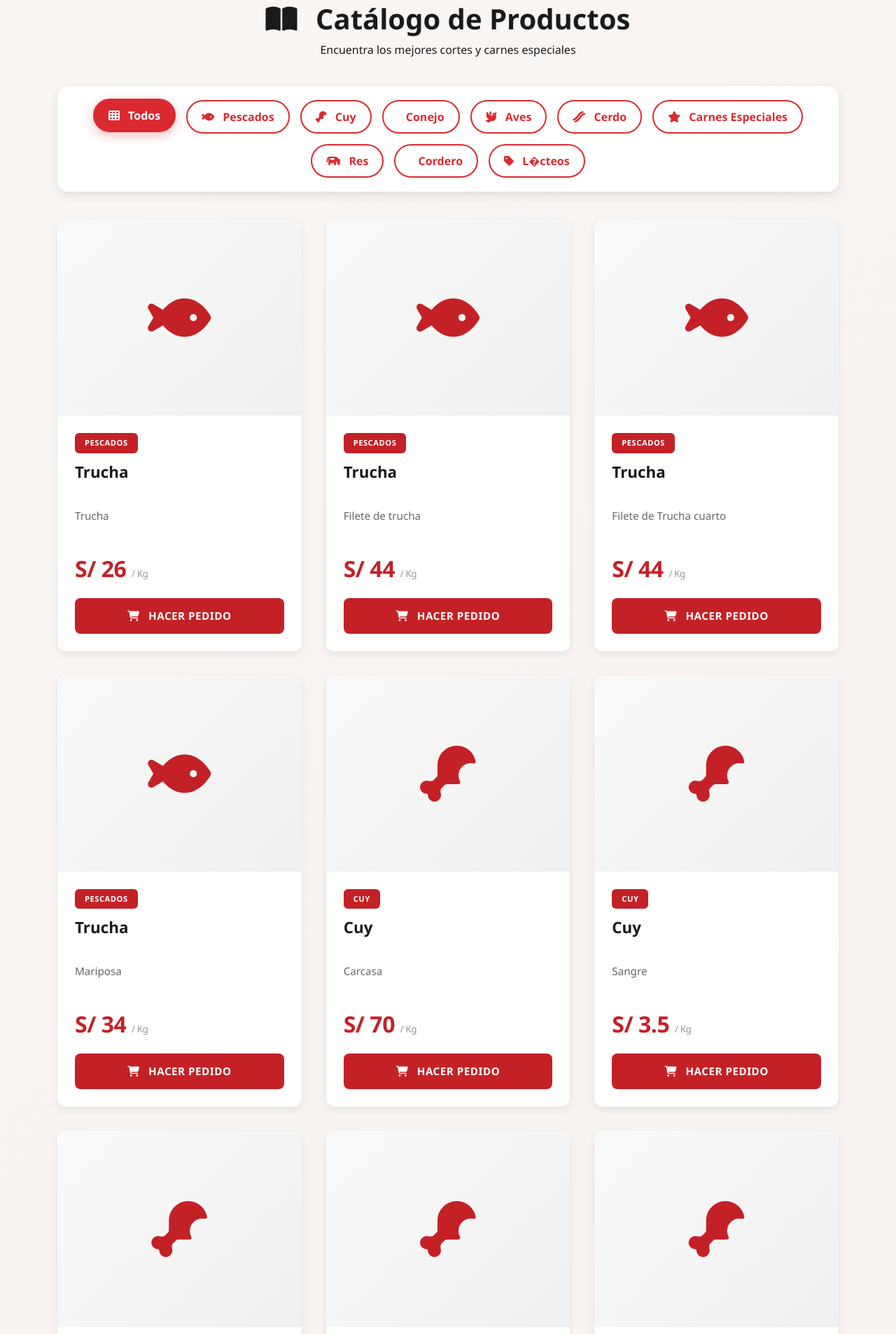
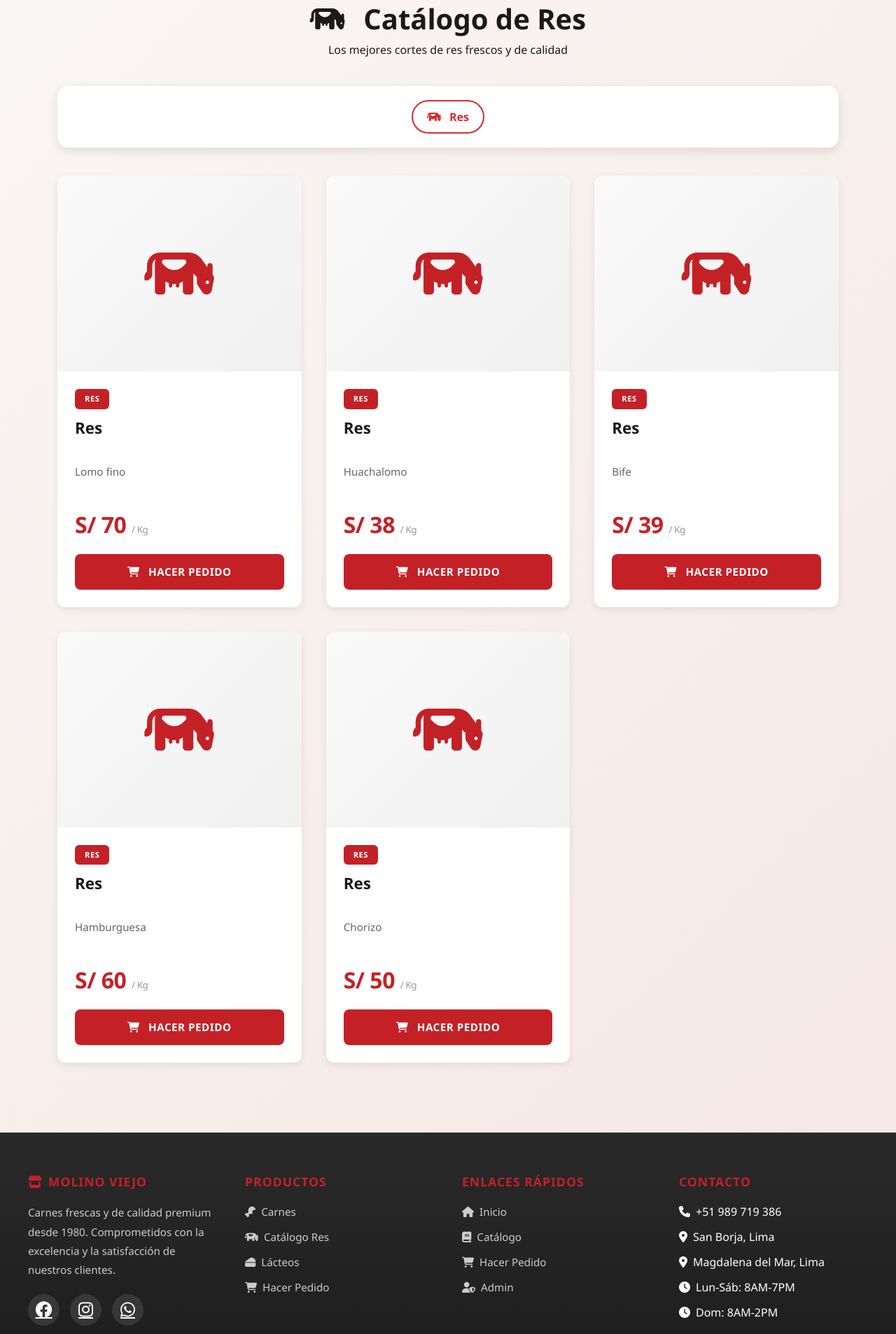
Before and after one commit to JuanPabl045/Formulario_pedidos, a website: page public/catalogo.html in a window 1280 px wide. Shown: the part 193-2100 px from the top of the page at 70% size. Drawn offline with nearby package versions, Linux system fonts and the light colour scheme.

Commit message:
Cambiar Catálogo a exclusivamente Res, eliminar otros productos

```diff
--- a/public/catalogo.html
+++ b/public/catalogo.html
@@ -377,17 +377,14 @@
   <!-- CONTENIDO -->
   <div class="container-fluid">
     <div class="page-title">
-      <h1><i class="fas fa-book-open me-3"></i> Catálogo de Productos</h1>
-      <p>Encuentra los mejores cortes y carnes especiales</p>
+      <h1><i class="fas fa-cow me-3"></i> Catálogo de Res</h1>
+      <p>Los mejores cortes de res frescos y de calidad</p>
     </div>
 
     <div class="container">
       <!-- FILTROS -->
       <div class="filters" id="filtros">
-        <button class="filter-btn active" data-categoria="Todos">
-          <i class="fas fa-th me-2"></i> Todos
-        </button>
-        <!-- Se llenarán dinámicamente -->
+        <!-- Se llenarán solo con Res -->
       </div>
 
       <!-- GRID DE PRODUCTOS -->
@@ -405,7 +402,7 @@
   <script>
     let productos = [];
     let categorias = new Set();
-    let categoriaActual = 'Todos';
+    let categoriaActual = 'Res';
 
     // Iconos por categoría
     const iconosCategorias = {
@@ -427,10 +424,9 @@
         const response = await fetch('productos_con_imagenes.json');
         productos = await response.json();
 
-        // Extraer categorías únicas
-        productos.forEach(p => {
-          if (p.CATEGORIA) categorias.add(p.CATEGORIA);
-        });
+        // Filtrar solo Res
+        productos = productos.filter(p => p.CATEGORIA === 'Res');
+        categorias.add('Res');
 
         crearFiltros();
         mostrarProductos();
@@ -554,11 +550,10 @@
       <div class="footer-section">
         <h4>Productos</h4>
         <ul>
-          <li><a href="catalogo.html#pescados"><i class="fas fa-fish me-2"></i>Pescados</a></li>
-          <li><a href="catalogo.html#res"><i class="fas fa-cow me-2"></i>Res</a></li>
-          <li><a href="catalogo.html#cerdo"><i class="fas fa-piggy-bank me-2"></i>Cerdo</a></li>
-          <li><a href="catalogo.html#aves"><i class="fas fa-drumstick-bite me-2"></i>Aves</a></li>
-          <li><a href="catalogo.html#cuy"><i class="fas fa-paw me-2"></i>Cuy y Conejo</a></li>
+          <li><a href="nosotros.html"><i class="fas fa-drumstick-bite me-2"></i>Carnes</a></li>
+          <li><a href="catalogo.html"><i class="fas fa-cow me-2"></i>Catálogo Res</a></li>
+          <li><a href="lacteos.html"><i class="fas fa-cheese me-2"></i>Lácteos</a></li>
+          <li><a href="pedidos.html"><i class="fas fa-shopping-cart me-2"></i>Hacer Pedido</a></li>
         </ul>
       </div>
 
```
